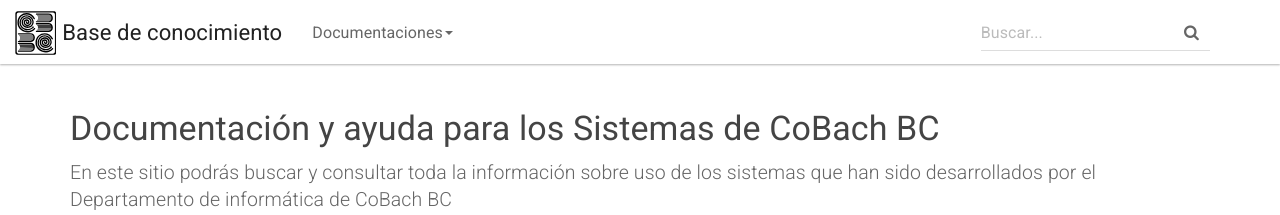
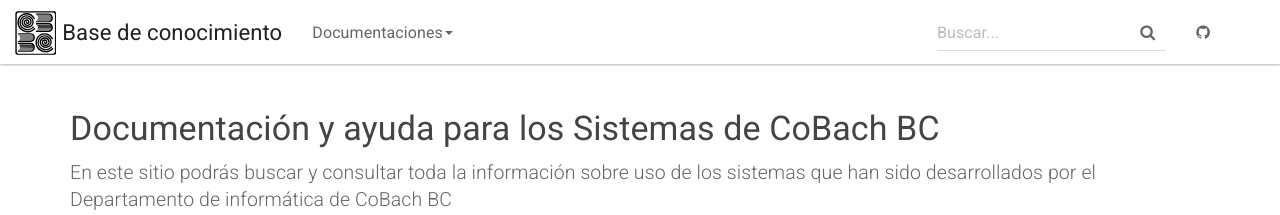
Before and after one commit to CoBachBC/centrodeayuda, a Jekyll site: the page built from docs/index.html, in a window 1280 px wide. Shown: the top 215 px of the page. Built offline with Jekyll 4.4.1, drawn with Linux system fonts in a browser that asks for light colours.

Commit message:
Update topnav.html

```diff
--- a/docs/_includes/topnav.html
+++ b/docs/_includes/topnav.html
@@ -33,6 +33,9 @@
                         <i class="fa fa-search form-control-feedback"></i>
                     </div>
                 </form>
+                <ul class="nav navbar-nav">
+                    <li><a href="https://github.com/aksakalli/jekyll-doc-theme"><i class="fa fa-github" aria-hidden="true"></i></a></li>
+                </ul>
             </div>
         </div>
     </div>
```
